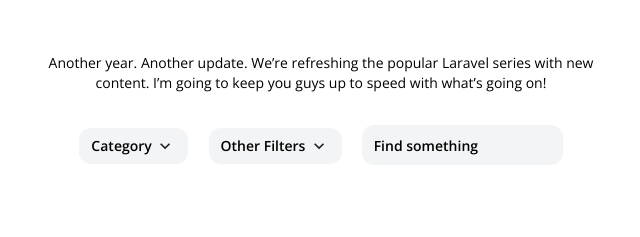
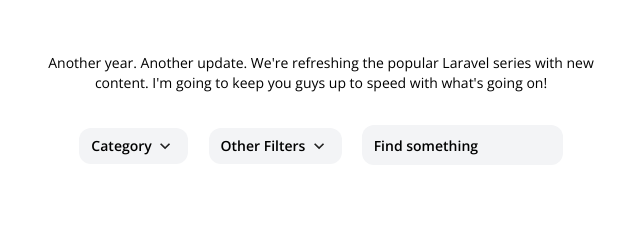
Before and after one commit to laracasts/Laravel-From-Scratch-HTML-CSS, a plain HTML site: page index.html in a window 1280 px wide. Shown: the part 216-453 px from the top of the page, 319-959 px from the left. Drawn offline with nearby package versions, Linux system fonts and the light colour scheme.

Commit message:
Fix chars

```diff
--- a/index.html
+++ b/index.html
@@ -33,8 +33,8 @@
                         alt="Head of Lary the mascot"></h2>
 
                 <p class="text-sm mt-14">
-                    Another year. Another update. We’re refreshing the popular Laravel series with new content.
-                    I’m going to keep you guys up to speed with what’s going on!
+                    Another year. Another update. We're refreshing the popular Laravel series with new content.
+                    I'm going to keep you guys up to speed with what's going on!
                 </p>
 
                 <div class="space-y-2 lg:space-y-0 lg:space-x-4 mt-8">
```
